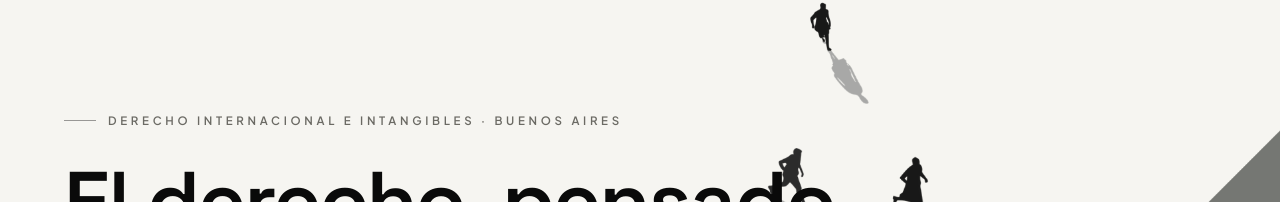
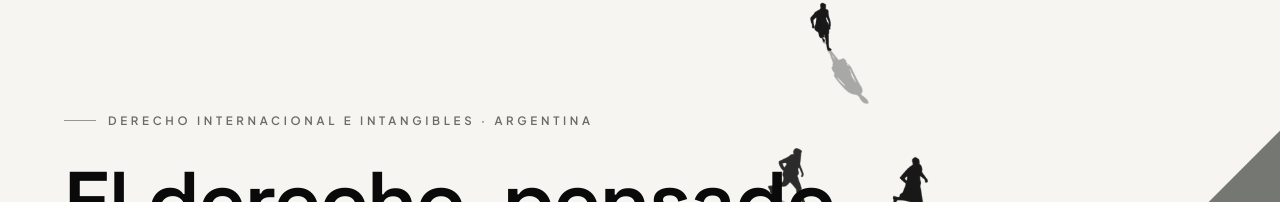
Before and after one commit to JonathanGrauberg/legal-oxymoron, a React (Vite) app: page / in a window 1280 px wide. Shown: the part 80-282 px from the top of the page. Built offline with nearby package versions, Linux system fonts and the light colour scheme.

Commit message:
fix de buenos aires y fundadores

```diff
--- a/src/components/sections/Hero.tsx
+++ b/src/components/sections/Hero.tsx
@@ -21,7 +21,7 @@ export default function Hero() {
       <div className="container-px relative">
         <div data-reveal className="eyebrow mb-7 flex items-center gap-3">
           <span className="w-8 h-px bg-ink/40" />
-          Derecho Internacional e Intangibles · Buenos Aires
+          Derecho Internacional e Intangibles · Argentina
         </div>
 
         <h1
--- a/src/data/content.ts
+++ b/src/data/content.ts
@@ -75,7 +75,7 @@ export const team = [
     initials: "SV",
     photo: "/santiago.jpeg",
     name: "Santiago Miguel Villa",
-    role: "Socio Fundador",
+    role: "Fundador",
     description:
       "Doctorando en Ciencias Jurídicas y Sociales (UCA), con posgrados en propiedad intelectual y valuación de intangibles en Franklin Pierce Law School / UNH y UC Davis (EE. UU.). Profesor de Derecho Internacional Privado y Derecho Industrial en la UCA, donde coordina el Posgrado de Gestión de Intangibles.",
     tags: ["Propiedad Intelectual", "Intangibles", "Internacional"],
@@ -85,7 +85,7 @@ export const team = [
     initials: "PL",
     photo: "/pablo.jpeg",
     name: "Pablo Tomás Lamas",
-    role: "Cofundador",
+    role: "Fundador",
     description:
       "Abogado (UCA, 2003) y Magíster en Propiedad Intelectual (Universidad Austral, 2012), con diploma de honor. Diez años de trayectoria en la industria farmacéutica y docencia universitaria en Argentina, Colombia, Ecuador, Perú y Bolivia. Autor del libro \"El Hilo de Oro\", sobre empresas familiares.",
     tags: ["Propiedad Intelectual", "Farmacéutico", "Empresas Familiares"],
```
